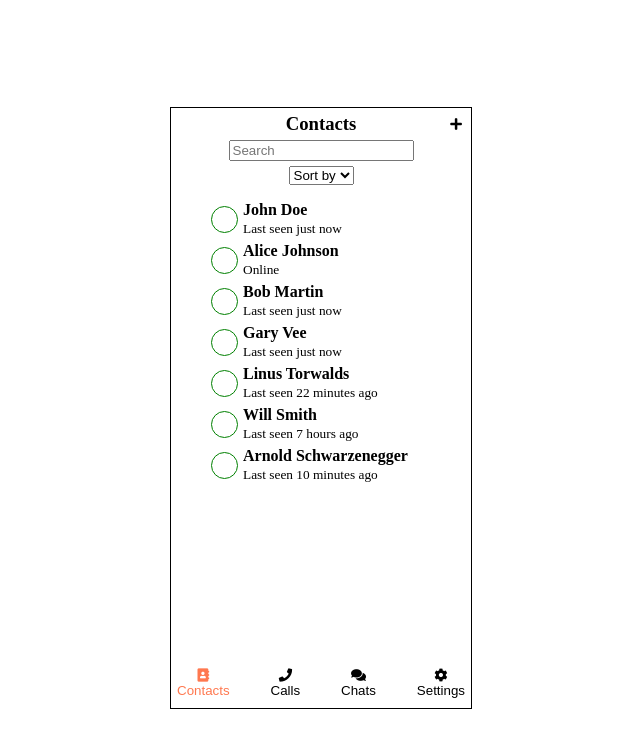
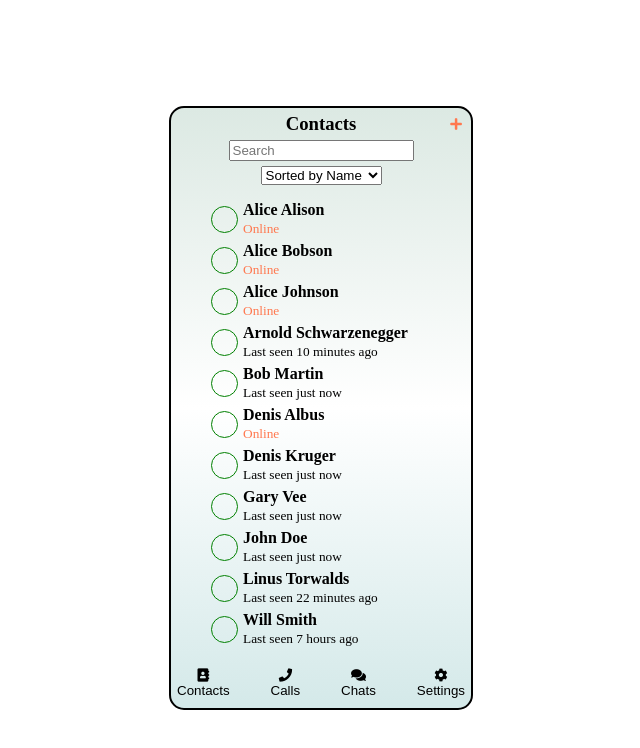
Before and after one commit to dimon08888/Telega, a plain HTML site: page index.html in a window 1280 px wide. Both pictures are taken after a click on the button 775 px from the left and 124 px from the top of the page. Shown: the whole page, without its empty margins (319-959 px from the left). Drawn offline with Linux system fonts and the light colour scheme.

Commit message:
add online highlight, sort by name

```diff
--- a/index.css
+++ b/index.css
@@ -1,3 +1,7 @@
+html {
+  --color-active: #ff784f;
+}
+
 #root {
   display: flex;
   align-items: center;
@@ -9,14 +13,21 @@ button {
   cursor: pointer;
 }
 
+button:hover {
+  color: var(--color-active);
+  transition: all 0.5s;
+}
+
 .active {
-  color: #ff784f;
+  color: var(--color-active);
 }
 
 main {
-  border: 1px solid black;
+  border: 2px solid black;
+  border-radius: 15px;
   height: 600px;
   width: 300px;
+  background: linear-gradient(#dce9e3, #fff, #d4e9e9);
 }
 
 header h3 {
--- a/index.html
+++ b/index.html
@@ -27,14 +27,13 @@
       </div>
       <div class="sort-by">
         <!-- TODO: sort by name, and-->
-        <select name="" id="">
-          <option value="" hidden>Sort by</option>
-          <option value="">Name</option>
-          <option value="">Status</option>
+        <select name="" id="sort-by">
+          <!-- <option value="" hidden>Sort by</option> -->
+          <option value="name">Sorted by Name</option>
+          <option value="status">Sorted by Status</option>
         </select>
       </div>
       <ul class="contacts">
-
       </ul>
       <nav>
         <button class="transparent-btn active"><i class="fa fa-address-book"
--- a/index.js
+++ b/index.js
@@ -8,11 +8,27 @@ const contacts = [
     status: "Online",
   },
   {
+    name: "Alice Alison",
+    status: "Online",
+  },
+  {
+    name: "Alice Bobson",
+    status: "Online",
+  },
+  {
     name: "Bob Martin",
     status: "Last seen just now",
   },
   {
+    name: "Denis Albus",
+    status: "Online",
+  },
+  {
     name: "Gary Vee",
+    status: "Last seen just now",
+  },
+  {
+    name: "Denis Kruger",
     status: "Last seen just now",
   },
   {
@@ -24,12 +40,11 @@ const contacts = [
     status: "Last seen 7 hours ago",
   },
   {
-    name: "Arnold Schwarzenegger ",
+    name: "Arnold Schwarzenegger",
     status: "Last seen 10 minutes ago",
   },
 ];
 
-// TODO: if user status is online -> highlight it with differnet color.
 function renderContact(contact) {
   return `
     <li class="contact">
@@ -37,14 +52,77 @@ function renderContact(contact) {
       <div>
         <b>${contact.name}</b>
         <br>
-        <small>${contact.status}</small>
+        <small ${
+          contact.status === "Online"
+            ? 'style="color: var(--color-active)"'
+            : ""
+        }>${contact.status}</small>
       </div>
     </li>
-    `;
+  `;
 }
 
-const contactsList = document.querySelector(".contacts");
+// TODO(*): sort exactly like in telegram.
+function sort(contacts) {
+  function compare(contact1, contact2) {
+    const name1 = contact1.name.toLowerCase();
+    const name2 = contact2.name.toLowerCase();
 
-for (let contact of contacts) {
-  contactsList.innerHTML += renderContact(contact);
+    const [firstName1, lastName1] = name1.split(/\s+/);
+    const [firstName2, lastName2] = name2.split(/\s+/);
+
+    if (firstName1 < firstName2) {
+      return -1;
+    }
+
+    if (firstName1 > firstName2) {
+      return 1;
+    }
+
+    if (lastName1 < lastName2) {
+      return -1;
+    }
+
+    if (lastName1 > lastName2) {
+      return 1;
+    }
+
+    return 0;
+  }
+  return contacts.sort(compare);
 }
+
+function render() {
+  const contactsList = document.querySelector(".contacts");
+  sort(contacts);
+
+  const sortBy = document.querySelector("#sort-by");
+  sortBy.addEventListener("change", () => {
+    if (sortBy.value === "status") {
+      // TODO:
+      // sort by status...
+      console.log("updating ui"); // update ui
+    } else if (sortBy.value === "name") {
+      // TODO:
+      sort(contacts);
+      console.log("updating ui");
+    }
+  });
+
+  for (let contact of contacts) {
+    contactsList.innerHTML += renderContact(contact);
+  }
+
+  const buttons = document.querySelectorAll(".transparent-btn");
+
+  for (const button of buttons) {
+    button.addEventListener("click", () => {
+      for (const otherButton of buttons) {
+        otherButton.classList.remove("active");
+      }
+      button.classList.add("active");
+    });
+  }
+}
+
+render();
```
